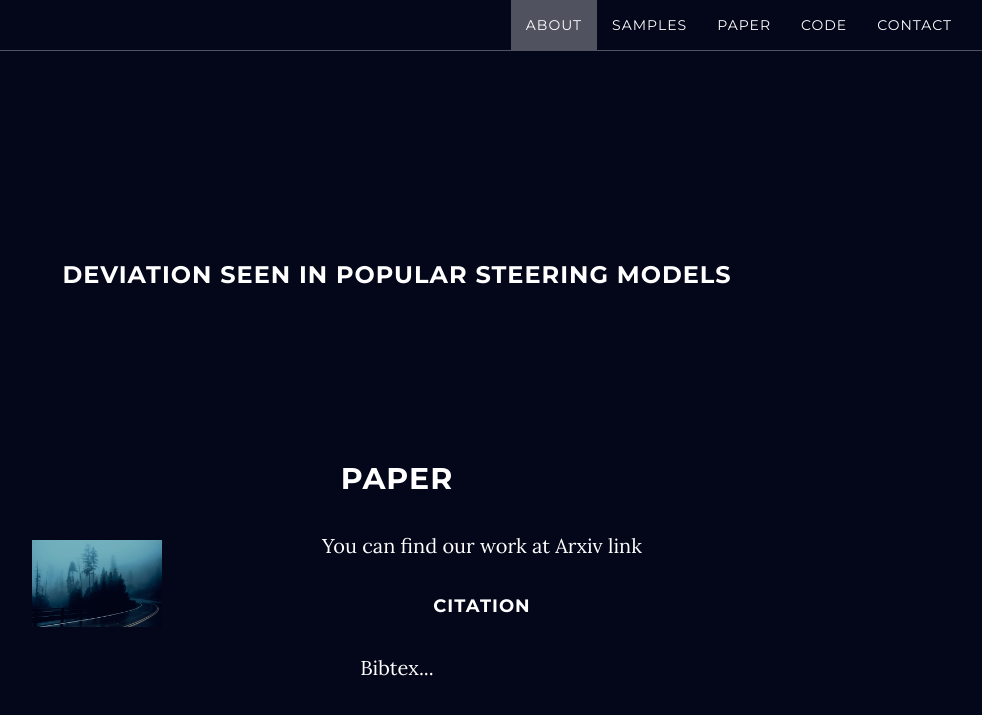
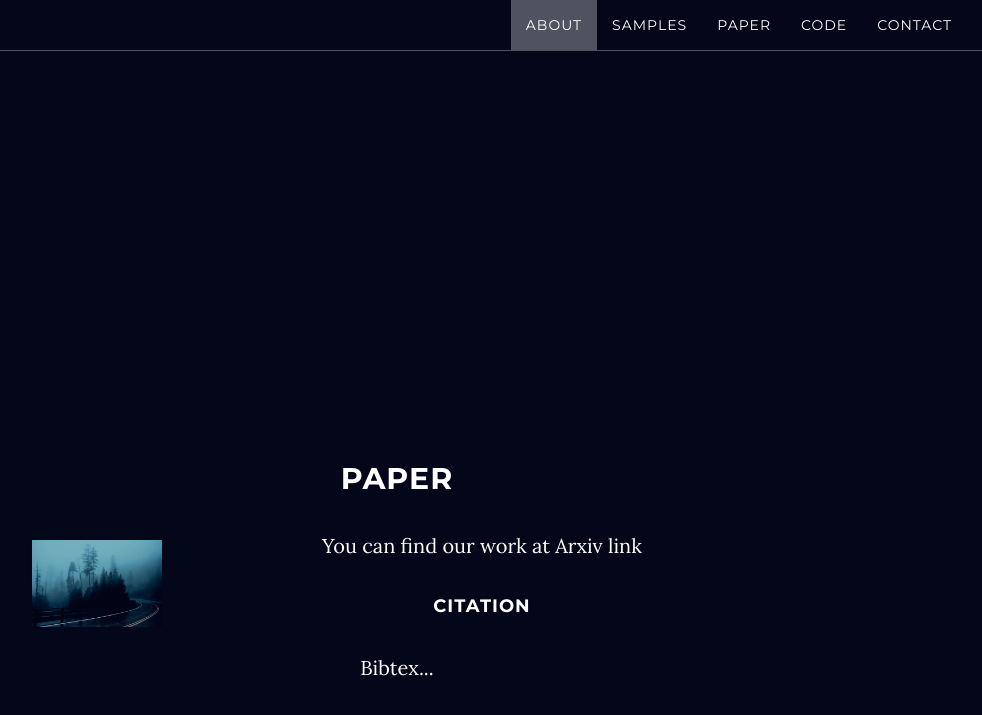
Before and after one commit to code-Assasin/website_little_fog, a Jekyll site: the page built from index.html, in a window 1280 px wide and 900 px high, scrolled down 1557 px. Shown: the top 715 px of the window, without its empty margins (243-1225 px from the left). Built offline with Jekyll 4.4.1, drawn with Linux system fonts in a browser that asks for light colours.

Commit message:
div in download

```diff
--- a/_includes/download.html
+++ b/_includes/download.html
@@ -1,6 +1,8 @@
 <!-- Download Section -->
 <section id="download" class="content-section text-center">
-            <div class="col-lg-8 col-lg-offset-2">
+    <div class="download-section">
+         <!--    <div class="col-lg-8 col-lg-offset-2">
                 <h3>Deviation seen in Popular Steering Models</h3>
-            </div>
+            </div> -->
+    </div>
 </section>
```
